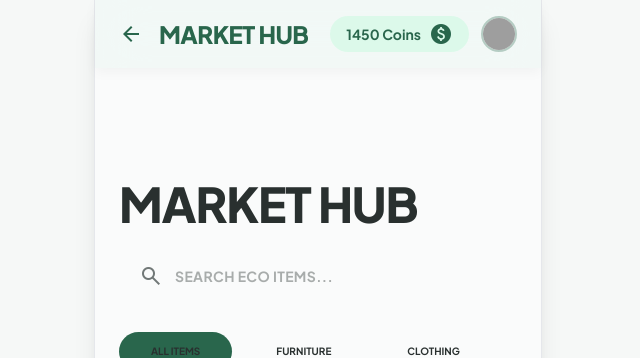
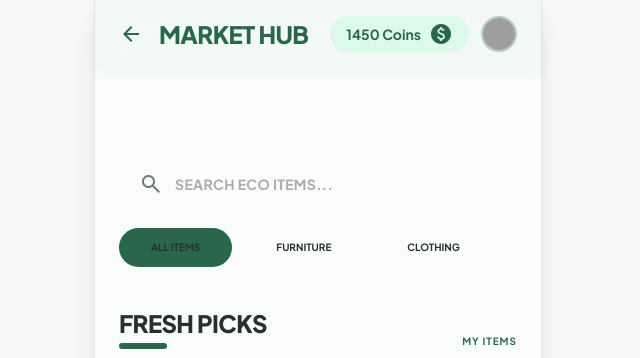
Before and after one commit to RudrakshBairagi/IIT_Delhi_Sustainability, a Next.js app in the folder reloop-nextjs/: page /marketplace in a window 1280 px wide. Shown: the top 358 px of the page, without its empty margins (322-962 px from the left). Built offline with nearby package versions, Linux system fonts and the light colour scheme; grey boxes are pictures that could not be loaded.

Commit message:
fix: rewards tile on home, cleanup marketplace & messages spacing

```diff
--- a/reloop-nextjs/src/app/marketplace/page.tsx
+++ b/reloop-nextjs/src/app/marketplace/page.tsx
@@ -93,19 +93,15 @@ export default function MarketplacePage() {
             {/* TopAppBar */}
             <PageHeader title="MARKET HUB" />
 
-            <main className="pt-24 px-6 max-w-5xl mx-auto">
-                {/* Marketplace Hero / Search Section */}
-                <section className="mt-4 mb-6">
-                    <div className="flex flex-col mb-4">
-                        <h2 className="text-4xl md:text-5xl font-extrabold tracking-tight text-on-surface">MARKET HUB</h2>
-                    </div>
-
+            <main className="pt-20 px-6 max-w-5xl mx-auto">
+                {/* Search Section */}
+                <section className="mt-2 mb-4">
                     <div className="relative group">
                         <div className="absolute inset-y-0 left-5 flex items-center pointer-events-none">
                             <span className="material-symbols-outlined text-outline">search</span>
                         </div>
                         <input
-                            className="w-full h-16 pl-14 pr-6 bg-surface-container-high border-none rounded-xl font-bold text-sm tracking-wide focus:ring-2 focus:ring-primary-container transition-all placeholder:text-outline/60"
+                            className="w-full h-14 pl-14 pr-6 bg-surface-container-high border-none rounded-xl font-bold text-sm tracking-wide focus:ring-2 focus:ring-primary-container transition-all placeholder:text-outline/60"
                             placeholder="SEARCH ECO ITEMS..."
                             type="text"
                         />
--- a/reloop-nextjs/src/app/messages/page.tsx
+++ b/reloop-nextjs/src/app/messages/page.tsx
@@ -95,7 +95,7 @@ export default function MessagesPage() {
         <div className="min-h-screen text-[#29302f]" style={{ backgroundColor: '#f1f8f6' }}>
             <PageHeader title="MESSAGES" backHref="/" />
 
-            <main className="pt-24 pb-32 px-6 max-w-2xl mx-auto space-y-8">
+            <main className="pt-[72px] pb-32 px-6 max-w-2xl mx-auto space-y-4">
 
                 {/* Segmented Controls */}
                 <section className="grid grid-cols-2 gap-4">
--- a/reloop-nextjs/src/app/page.tsx
+++ b/reloop-nextjs/src/app/page.tsx
@@ -209,12 +209,12 @@ export default function HomePage() {
               </div>
               <p className="font-extrabold text-lg leading-tight uppercase tracking-tighter">Sorted<br/>Waste</p>
             </div>
-            <div className="bg-white p-6 rounded-xl shadow-sm border border-outline-variant/10 space-y-4 group cursor-pointer transition-shadow hover:shadow-md">
+            <Link href="/rewards" className="bg-white p-6 rounded-xl shadow-sm border border-outline-variant/10 space-y-4 group cursor-pointer transition-shadow hover:shadow-md block">
               <div className="w-12 h-12 rounded-xl bg-surface-container-low flex items-center justify-center group-hover:bg-primary-container transition-colors">
-                <span className="material-symbols-outlined text-primary">local_drink</span>
+                <span className="material-symbols-outlined text-primary">redeem</span>
               </div>
-              <p className="font-extrabold text-lg leading-tight uppercase tracking-tighter">Zero<br/>Plastic</p>
-            </div>
+              <p className="font-extrabold text-lg leading-tight uppercase tracking-tighter">My<br/>Rewards</p>
+            </Link>
             <div className="bg-white p-6 rounded-xl shadow-sm border border-outline-variant/10 space-y-4 group cursor-pointer transition-shadow hover:shadow-md">
               <div className="w-12 h-12 rounded-xl bg-surface-container-low flex items-center justify-center group-hover:bg-primary-container transition-colors">
                 <span className="material-symbols-outlined text-primary">electric_bike</span>
```
